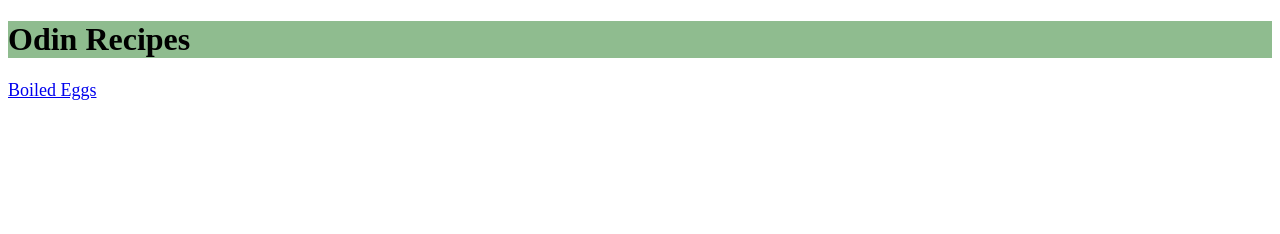
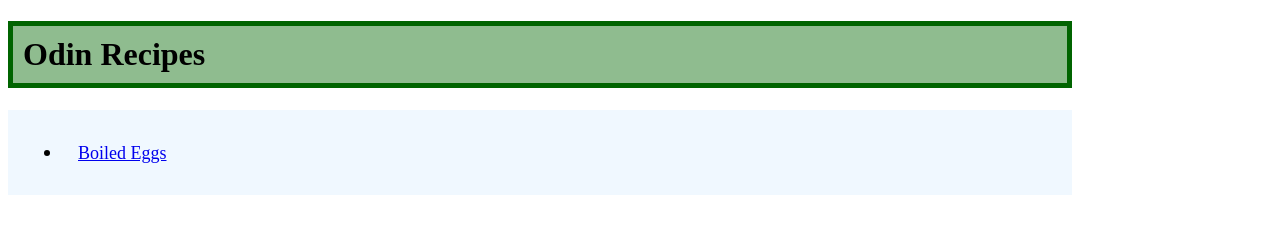
Before and after one commit to tdogpog/odin-recipes, a plain HTML site: page index.html in a window 1280 px wide. Drawn offline with Linux system fonts and the light colour scheme.

Commit message:
Formatting modificastions to index/styles
Small experiments/changes using box model

```diff
--- a/index.html
+++ b/index.html
@@ -7,9 +7,14 @@
     <link rel="stylesheet" href="styles.css">
 </head>
 <body>
+
     <h1 class="main">Odin Recipes</h1>
 
-    <a href="./pages/eggs.html">Boiled Eggs</a>
+    <div class="mainlist">
+        <ul>
+            <li><a class="hyper" href="./pages/eggs.html">Boiled Eggs</a></li>
+        </ul>
+    </div>
 
 </body>
 </html>
--- a/styles.css
+++ b/styles.css
@@ -1,3 +1,5 @@
+
+
 a{
     font-size: 18px;
     font-family: 'Times New Roman', Times, serif;
@@ -8,6 +10,10 @@ a{
     font-family: 'Times New Roman', Times, serif;
     background-color:darkseagreen;
     color:black;
+    padding:10px;
+    border:5px solid darkgreen;
+    box-sizing: border-box;
+    margin-right: 200px;
 
 }
 
@@ -23,3 +29,18 @@ li{
     font-weight: 50;
     font-size:20px
 }
+
+
+.hyper{
+    margin: 15px;
+    display:block
+
+}
+
+.mainlist{
+    background-color: aliceblue;
+    margin-right: 200px;
+    padding: 15px;
+
+
+}
```
